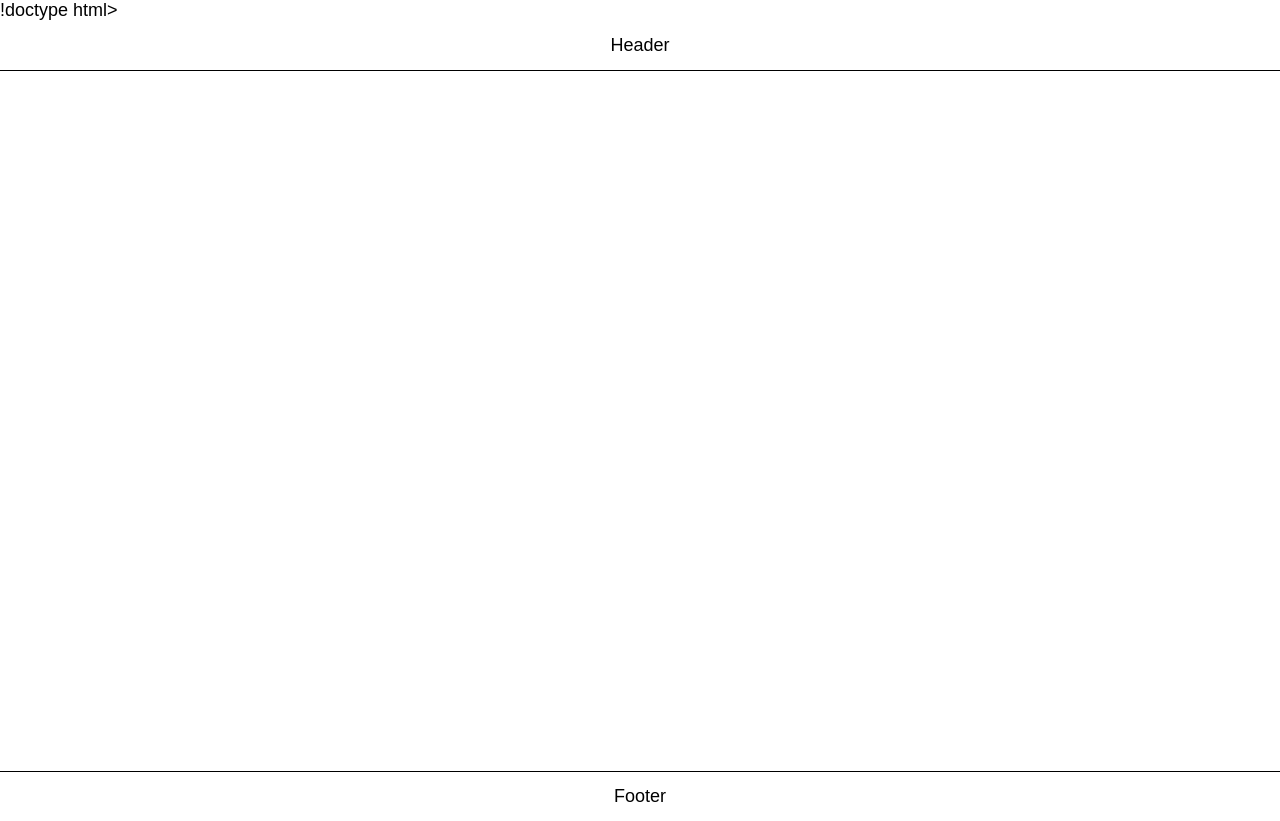
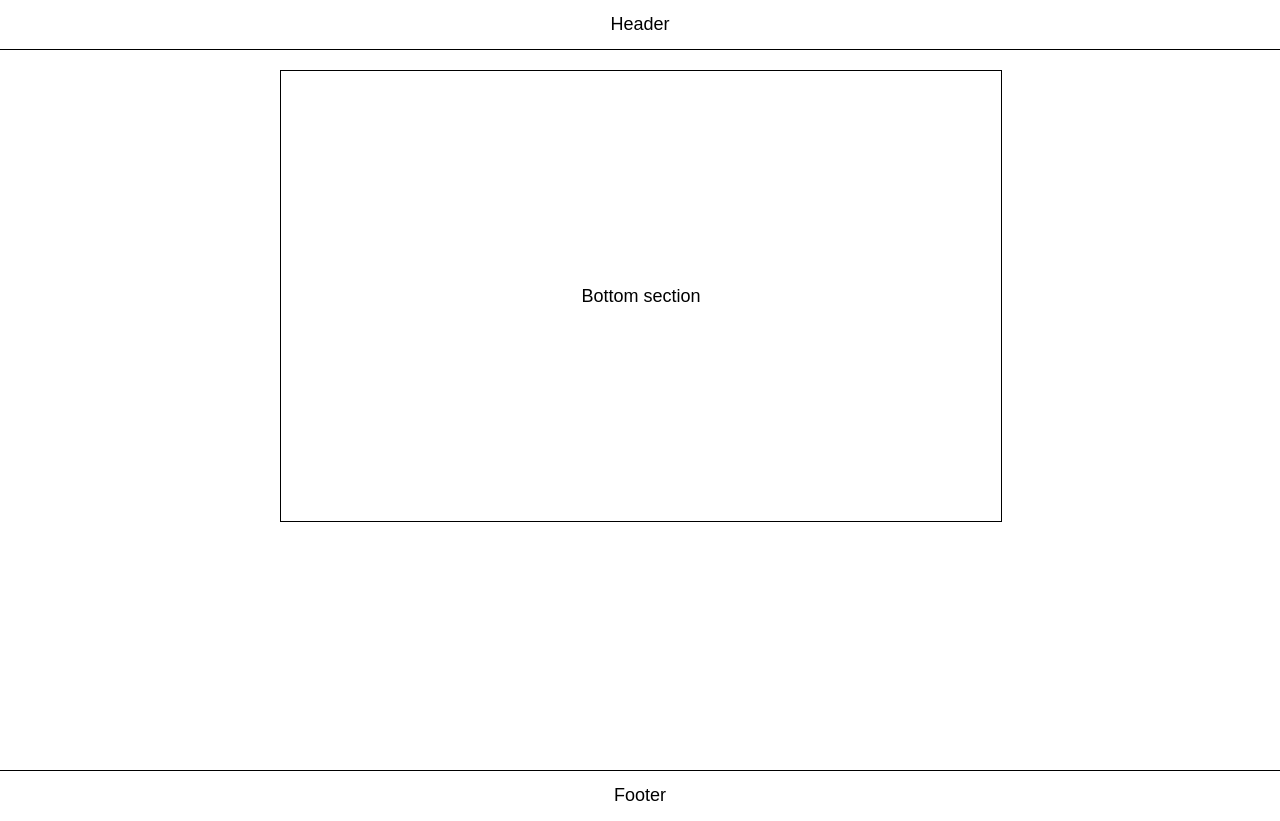
Before and after one commit to ooloo-io/github-flow-simwalter, a website: page src/index.html in a window 1280 px wide. Drawn offline with nearby package versions, Linux system fonts and the light colour scheme.

Commit message:
Add bottom section

```diff
--- a/src/index.html
+++ b/src/index.html
@@ -1,4 +1,4 @@
-!doctype html>
+<!doctype html>
 
 <html lang="en">
 <head>
@@ -16,7 +16,11 @@
   <header class="header">
     Header
   </header>
-  <main class="content"></main>
+  <main class="content">
+    <section class="section">
+      Bottom section
+    </section>
+  </main>
   <footer class="footer">
     Footer
   </footer>
--- a/src/styles.css
+++ b/src/styles.css
@@ -25,3 +25,13 @@
   max-width: 100%;
   margin: auto;
 }
+
+.section {
+  height: 450px;
+  width: 100%;
+  margin-top: 20px;
+  display: flex;
+  justify-content: center;
+  align-items: center;
+  border: 1px solid black;
+}
```
